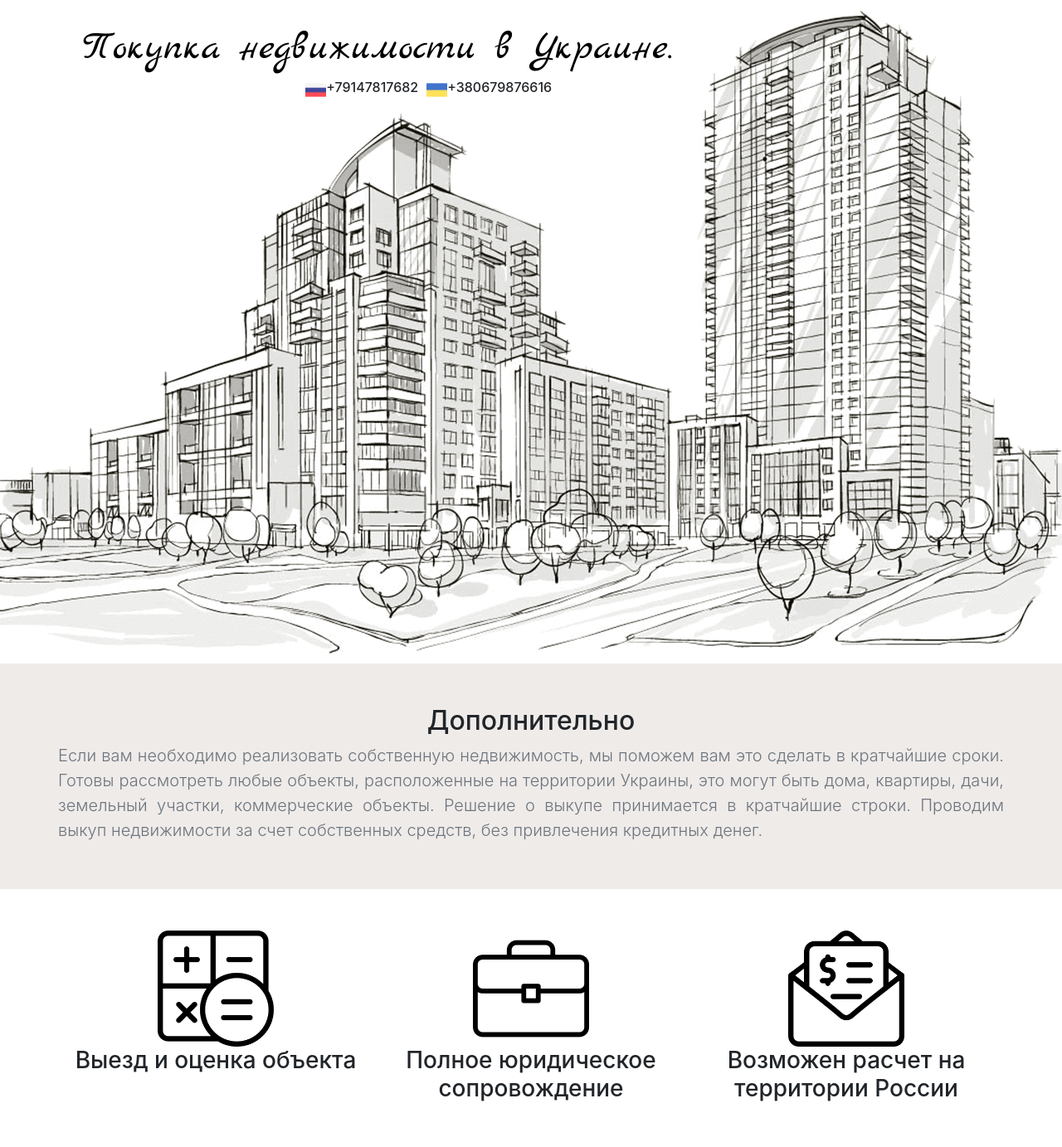
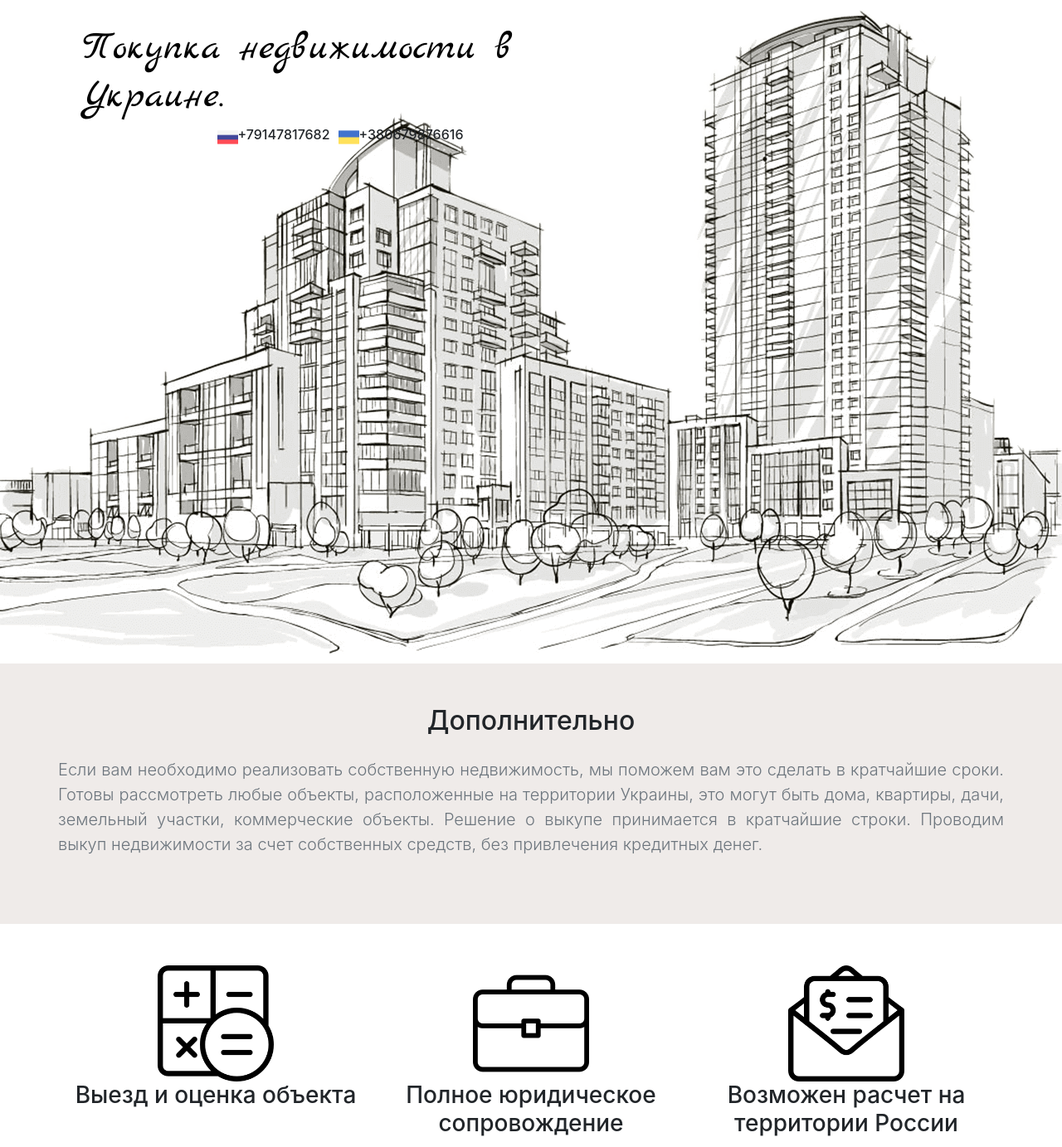
Before and after one commit to boyoutproperty/buyhome, a plain HTML site: page index.html in a window 1280 px wide. Shown: the top 1383 px of the page at 83% size. Drawn offline with nearby package versions, Linux system fonts and the light colour scheme.

Commit message:
text-box

```diff
--- a/css/my_style.css
+++ b/css/my_style.css
@@ -5,8 +5,9 @@
 
 .text-box{
     margin-top: 20px;
-    margin-bottom: 40px;
+    margin-bottom: 65px;
 }
+article.text-box>p{ margin-top: 25px;}
 
 /*  marketing */
 
--- a/index.html
+++ b/index.html
@@ -22,7 +22,7 @@
 </head>
 <body>
  <main class="container">
-<section class="col-8 top-box">
+<section class="col-6 top-box">
     <h1 class="top-text">Покупка недвижимости в Украине.</h1>
 
     <article class="flex-center">
```
